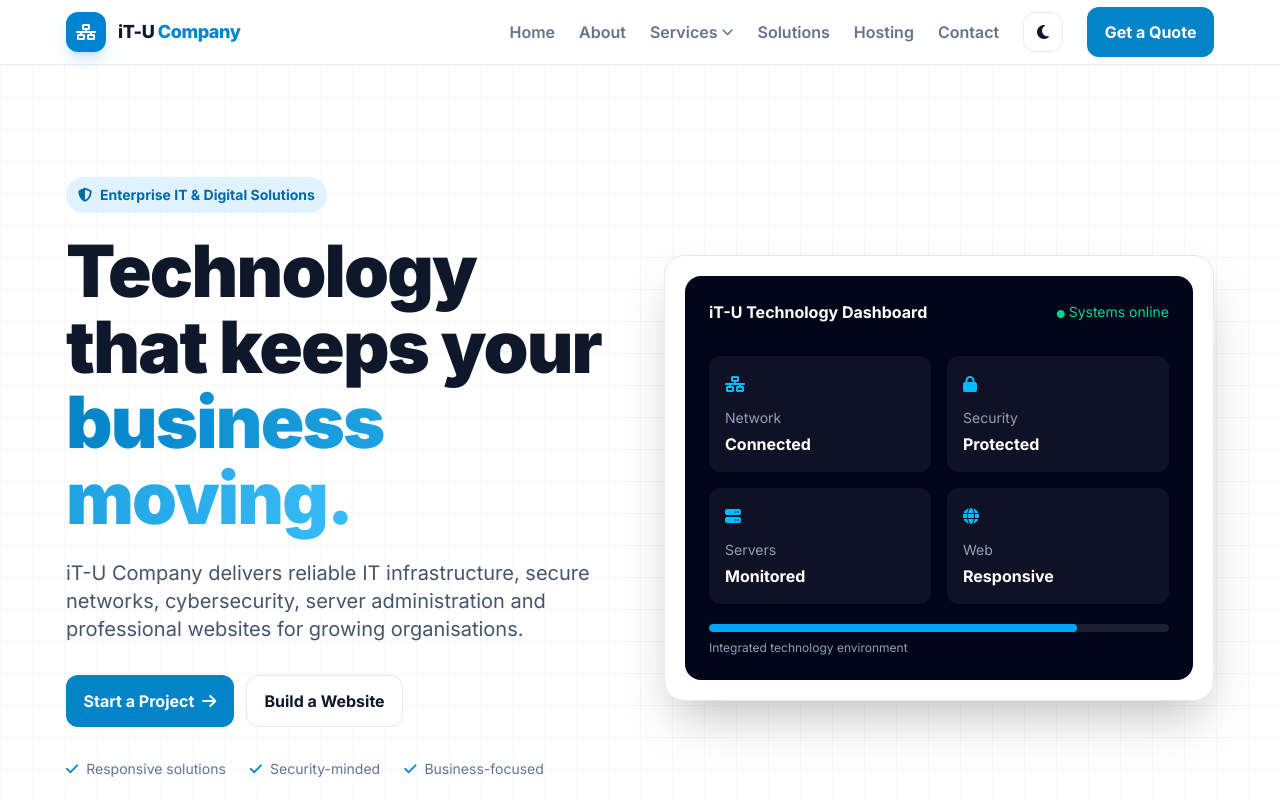
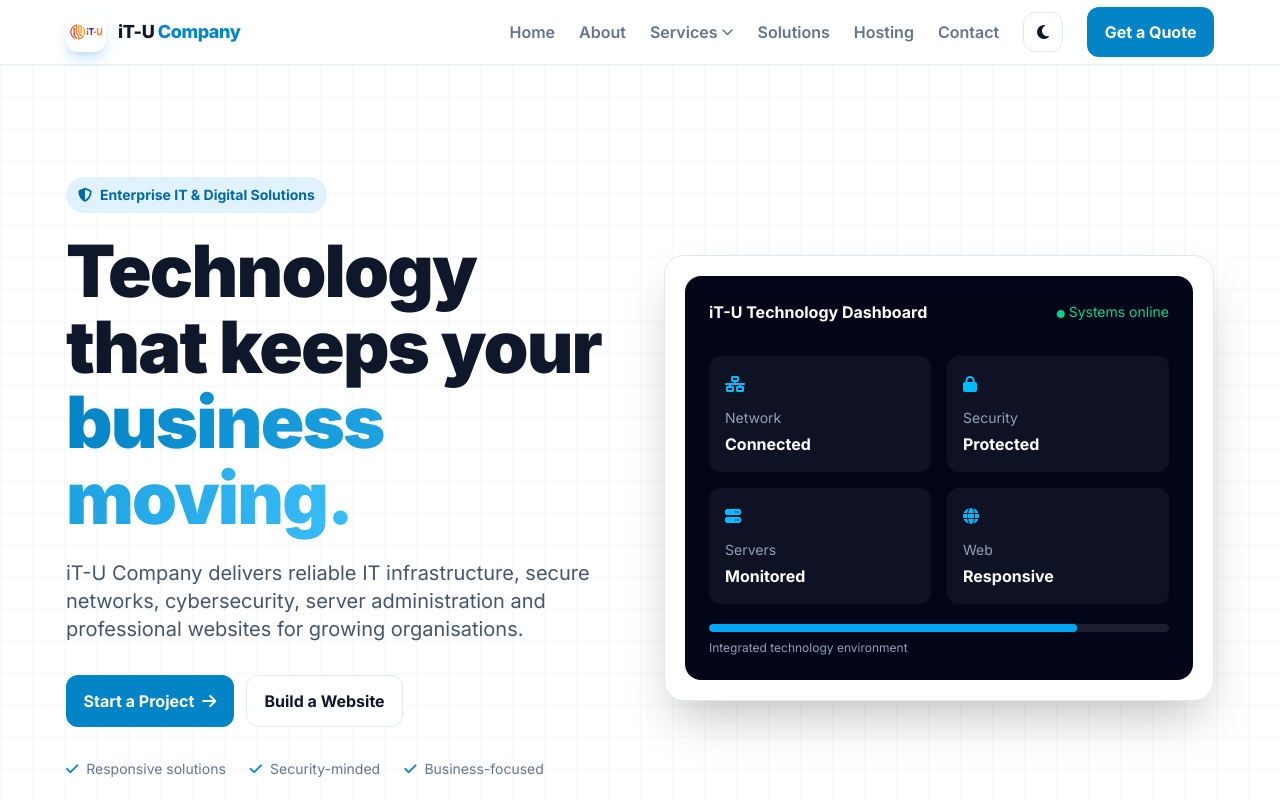
Before and after one commit to iTuSolutions/IT-Portfolio, a plain HTML site: page index.html in a window 1280 px wide. Shown: the top 800 px of the page. Drawn offline with nearby package versions, Linux system fonts and the light colour scheme.

Commit message:
Update index.html

```diff
--- a/index.html
+++ b/index.html
@@ -5,6 +5,7 @@
 <meta name="viewport" content="width=device-width, initial-scale=1.0">
 <title>Home | iT-U Company</title>
 <meta name="description" content="iT-U Company provides enterprise IT, network, cybersecurity, server and web development solutions.">
+<link rel="icon" type="image/png" href="images/logo/favicon.png">
 <script src="https://cdn.jsdelivr.net/npm/@tailwindcss/browser@4"></script>
 <style type="text/tailwindcss">
   @theme {
@@ -26,7 +27,7 @@
   <div class="max-w-[1180px] mx-auto px-4">
     <div class="h-16 flex items-center justify-between">
       <a href="index.html" class="flex items-center gap-3">
-        <span class="w-10 h-10 rounded-xl bg-sky-600 text-white grid place-items-center shadow-lg shadow-sky-600/20"><i class="fa-solid fa-network-wired"></i></span>
+        <img src="images/logo/logo.png" alt="iT-U Company Logo" class="w-10 h-10 object-contain rounded-xl shadow-lg shadow-sky-600/20" onerror="this.onerror=null;this.src='https://placehold.co/40x40/0284c7/ffffff?text=iT';">
         <span class="font-extrabold tracking-tight text-lg">iT-U <span class="text-sky-600">Company</span></span>
       </a>
       <nav class="hidden lg:flex items-center gap-6">
```
